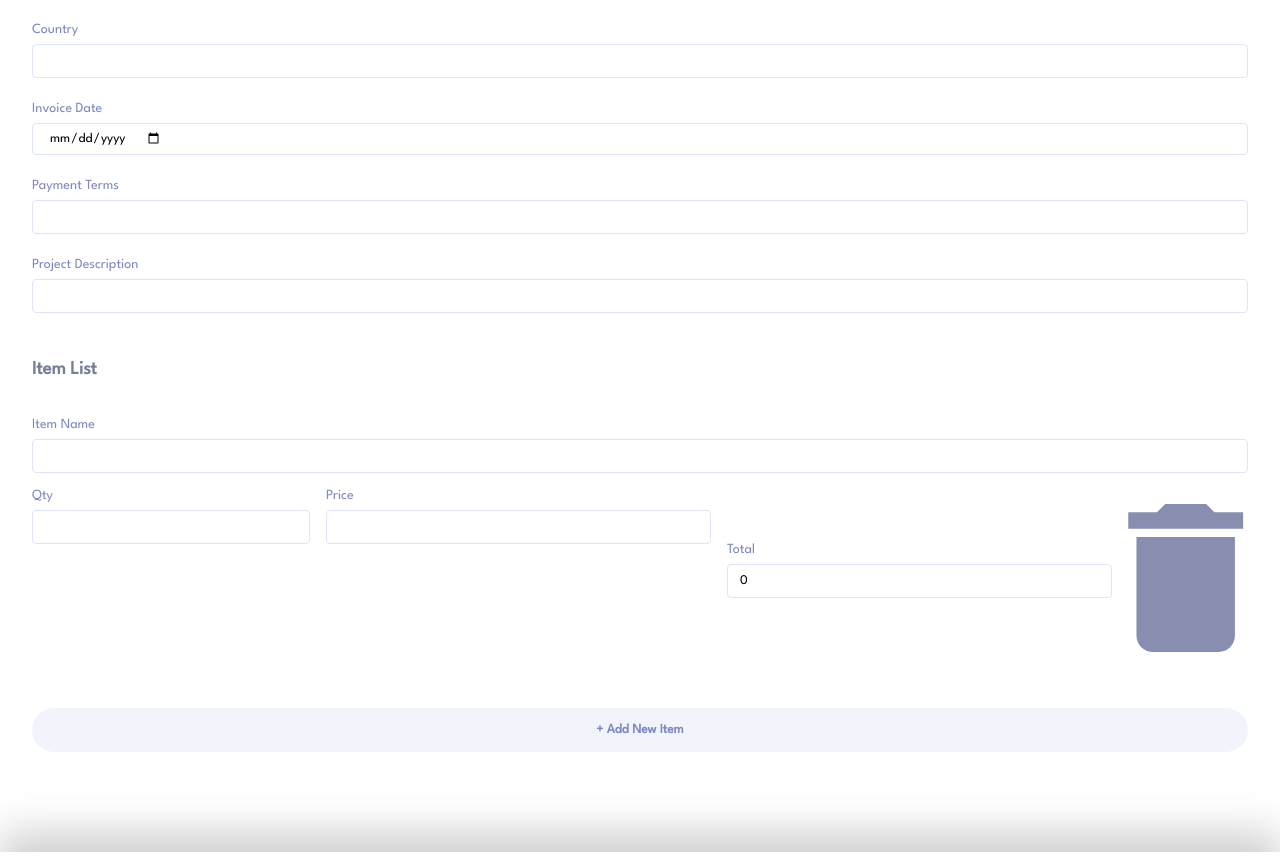
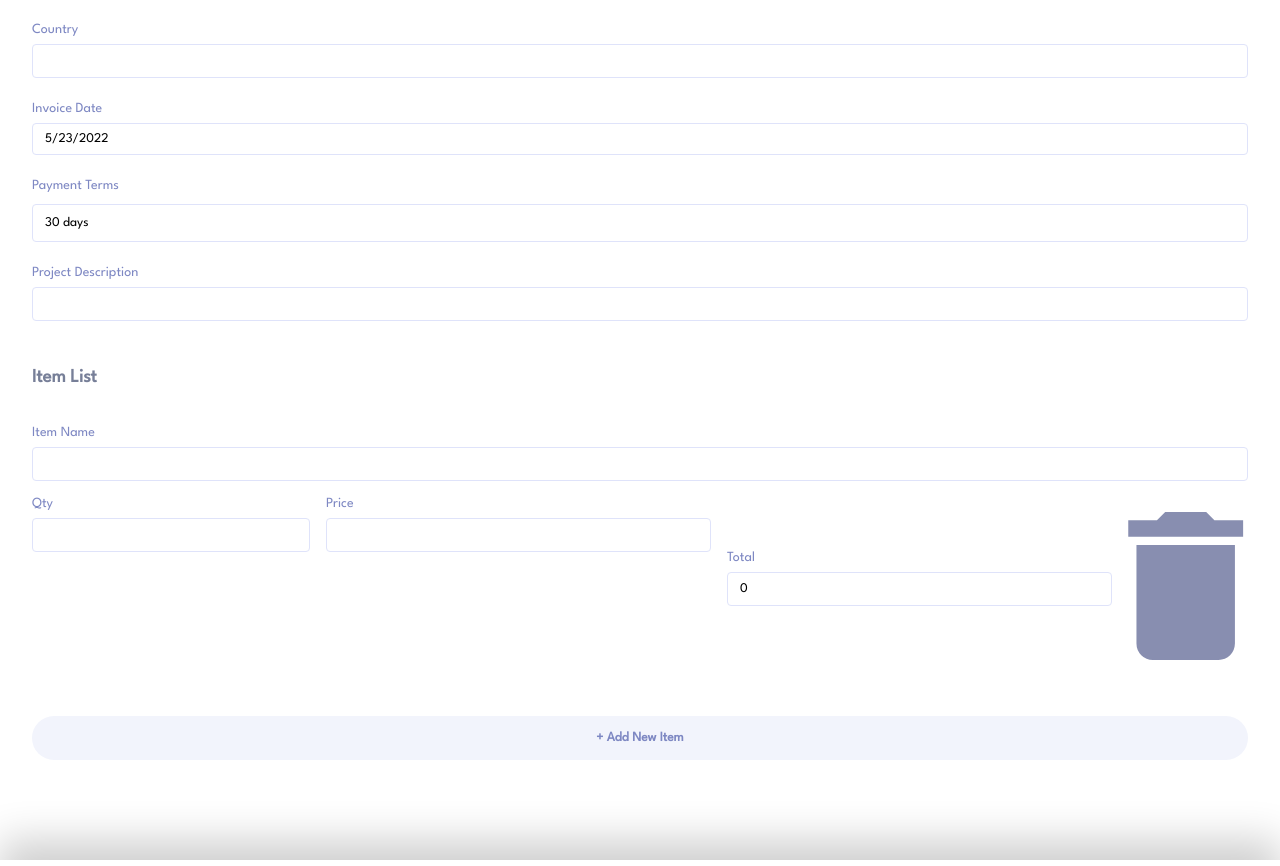
Before and after one commit to Absolam/invoice-react, a React (Create React App) app: page /invoice-react/create in a window 1280 px wide. Shown: the part 846-1712 px from the top of the page. Built offline with nearby package versions, Linux system fonts and the light colour scheme.

Commit message:
added created and due dates

```diff
--- a/package.json
+++ b/package.json
@@ -8,6 +8,7 @@
     "@testing-library/react": "^13.2.0",
     "@testing-library/user-event": "^13.5.0",
     "gh-pages": "^3.2.3",
+    "moment": "^2.29.3",
     "react": "^18.1.0",
     "react-dom": "^18.1.0",
     "react-icons": "^4.3.1",
--- a/src/Components/CreateBillTo.jsx
+++ b/src/Components/CreateBillTo.jsx
@@ -1,4 +1,35 @@
-export const CreateBillTo = ({ newInvoice, setNewInvoice }) => {
+import { useState, useRef, useEffect } from "react";
+import { PaymentTerms } from "./PaymentTerms";
+
+export const CreateBillTo = ({
+  newInvoice,
+  setNewInvoice,
+  date,
+  setDate,
+  defaultTerms,
+  setDefaultTerms,
+}) => {
+  const [termsListActive, setTermsListActive] = useState(false);
+
+  useEffect(() => {
+    const d = new Date();
+    const [month, day, year] = [d.getMonth(), d.getDate(), d.getFullYear()];
+    setDate(`${month + 1}/${day}/${year}`);
+  }, []);
+
+  function toggle() {
+    setTermsListActive(!termsListActive);
+  }
+
+  function changeDefaultTerms(e) {
+    const value = e.target.textContent;
+    setDefaultTerms(value);
+    setNewInvoice((prevState) => ({
+      ...prevState,
+      PaymentTerms: value,
+    }));
+  }
+
   function change(event) {
     const value = event.target.value;
 
@@ -63,20 +94,30 @@ export const CreateBillTo = ({ newInvoice, setNewInvoice }) => {
         <div className="to-date">
           <label htmlFor="to-date">Invoice Date</label>
           <input
-            type="date"
+            readOnly
+            type="text"
             id="to-date"
             name="createdAt"
+            value={date}
             onChange={changeAlt}
           />
         </div>
         <div className="to-terms">
           <label htmlFor="to-terms">Payment Terms</label>
-          <input
-            type="text"
-            id="to-terms"
+          <PaymentTerms
+            date={defaultTerms}
+            action={toggle}
+            actionAlt={changeAlt}
             name="paymentTerms"
-            onChange={changeAlt}
           />
+          {termsListActive && (
+            <div className="to-terms-list">
+              <PaymentTerms date="1 day" action={changeDefaultTerms} />
+              <PaymentTerms date="7 days" action={changeDefaultTerms} />
+              <PaymentTerms date="14 days" action={changeDefaultTerms} />
+              <PaymentTerms date="30 days" action={changeDefaultTerms} />
+            </div>
+          )}
         </div>
         <div className="to-desc">
           <label htmlFor="to-desc">Project Description</label>
--- a/src/Components/HomeList.jsx
+++ b/src/Components/HomeList.jsx
@@ -23,7 +23,7 @@ export const HomeList = ({ listOfInvoices, setCurrentInvoice }) => {
             <p className="invoice-name">{invoice.clientName}</p>
             <div className="invoice-date-payment">
               <p className="invoice-date">Due {invoice.paymentDue}</p>
-              <p className="invoice-total">${invoice.total}</p>
+              <p className="invoice-total">${invoice.total.toFixed(2)}</p>
             </div>
             <StatusTag status={invoice.status} />
           </div>
--- a/src/Components/InvoiceItem.jsx
+++ b/src/Components/InvoiceItem.jsx
@@ -1,4 +1,5 @@
-export const InvoiceItem = ({ name, quantity, price, total }) => {
+export const InvoiceItem = ({ name, quantity, price }) => {
+  let total = quantity * price;
   return (
     <div className="invoice-item">
       <div>
@@ -10,7 +11,7 @@ export const InvoiceItem = ({ name, quantity, price, total }) => {
         </div>
       </div>
       <p>
-        <span>${quantity * price}</span>
+        <span>${total.toFixed(2)}</span>
       </p>
     </div>
   );
--- /dev/null
+++ b/src/Components/PaymentTerms.jsx
@@ -0,0 +1,14 @@
+export const PaymentTerms = ({ date, action, actionAlt }) => {
+  return (
+    <>
+      <button
+        type="button"
+        name="paymentTerms"
+        onClick={action}
+        onChange={actionAlt}
+      >
+        {date}
+      </button>
+    </>
+  );
+};
--- a/src/Components/ViewInvoice.jsx
+++ b/src/Components/ViewInvoice.jsx
@@ -66,7 +66,7 @@ export const ViewInvoice = ({ currentInvoice }) => {
         </div>
         <div className="invoice-item-grand-total">
           <p>Grand Total</p>
-          <p>{total && <span>${total}</span>}</p>
+          <p>{total && <span>${total.toFixed(2)}</span>}</p>
         </div>
       </div>
     </div>
--- a/src/Pages/Create/Create.js
+++ b/src/Pages/Create/Create.js
@@ -22,6 +22,10 @@ export const Create = ({
   const [modelOpen, setModelOpen] = useState(false);
 
   const [finalTotal, setFinalTotal] = useState(0);
+
+  const [defaultTerms, setDefaultTerms] = useState("30 days");
+
+  const [date, setDate] = useState("");
 
   useEffect(() => {
     document.title = "Invoice | Create";
@@ -51,15 +55,6 @@ export const Create = ({
       setNewInvoice("");
     };
   }, []);
-
-  // useEffect(() => {
-  //   let a;
-  //   let length = itemValues.length - 1;
-  //   for (let i = 0; i < length; i++) {
-  //     setFinalTotal(finalTotal + itemValues[i].total);
-  //     console.log(finalTotal);
-  //   }
-  // });
 
   function makeId() {
     const letters = "ABCDEFGHIJKLMNOPQRSTUVWXYZ";
@@ -113,8 +108,55 @@ export const Create = ({
       ...prevState,
       items: itemValues,
       total: finalTotal,
+      paymentDue: calculateDueDate(),
+      createdAt: calculateCreated(),
     }));
     setModelOpen(true);
+  }
+
+  function calculateCreated() {
+    const d = new Date();
+    const [month, day, year] = [d.getMonth(), d.getDate(), d.getFullYear()];
+    return `${month + 1}/${day}/${year}`;
+  }
+
+  function calculateDueDate() {
+    const dateAdd = new Date();
+    let dateDue;
+
+    if (defaultTerms === "1 day") {
+      dateAdd.setDate(dateAdd.getDate() + 1);
+      const [month, day, year] = [
+        dateAdd.getMonth(),
+        dateAdd.getDate(),
+        dateAdd.getFullYear(),
+      ];
+      return (dateDue = `${month + 1}/${day}/${year}`);
+    } else if (defaultTerms === "7 days") {
+      dateAdd.setDate(dateAdd.getDate() + 7);
+      const [month, day, year] = [
+        dateAdd.getMonth(),
+        dateAdd.getDate(),
+        dateAdd.getFullYear(),
+      ];
+      return (dateDue = `${month + 1}/${day}/${year}`);
+    } else if (defaultTerms === "14 days") {
+      dateAdd.setDate(dateAdd.getDate() + 14);
+      const [month, day, year] = [
+        dateAdd.getMonth(),
+        dateAdd.getDate(),
+        dateAdd.getFullYear(),
+      ];
+      return (dateDue = `${month + 1}/${day}/${year}`);
+    } else if (defaultTerms === "30 days") {
+      dateAdd.setDate(dateAdd.getDate() + 30);
+      const [month, day, year] = [
+        dateAdd.getMonth(),
+        dateAdd.getDate(),
+        dateAdd.getFullYear(),
+      ];
+      return (dateDue = `${month + 1}/${day}/${year}`);
+    }
   }
 
   function loopTotal() {
@@ -137,7 +179,14 @@ export const Create = ({
         <GoBack />
         <h2 onClick={() => console.log(itemValues)}>New Invoice</h2>
         <CreateBillFrom newInvoice={newInvoice} setNewInvoice={setNewInvoice} />
-        <CreateBillTo newInvoice={newInvoice} setNewInvoice={setNewInvoice} />
+        <CreateBillTo
+          newInvoice={newInvoice}
+          setNewInvoice={setNewInvoice}
+          date={date}
+          setDate={setDate}
+          defaultTerms={defaultTerms}
+          setDefaultTerms={setDefaultTerms}
+        />
         <div className="item-list-array">
           <h3 className="item-list-header">Item List</h3>
           {itemList.map((item) => item)}
--- a/src/Pages/Create/index.css
+++ b/src/Pages/Create/index.css
@@ -131,13 +131,53 @@
 
 .to-date input {
   display: flex;
-  padding: 0 1rem;
+  padding: 0 0.75rem;
 }
 
 .to-terms {
   grid-area: terms;
   display: flex;
   flex-direction: column;
+}
+
+.to-terms > button {
+  padding: 0.75rem;
+  border: 1px solid #dfe3fa;
+  background-color: white;
+  margin-top: 0.75rem;
+  border-radius: 4px;
+  cursor: pointer;
+  text-align: start;
+}
+
+.to-terms > button:hover {
+  border: 1px solid #7c5dfa;
+}
+
+.to-terms-list {
+  margin-top: 1rem;
+  background-color: white;
+  display: flex;
+  flex-direction: column;
+  /* display: none; */
+}
+
+.to-terms-list button {
+  padding: 0.75rem;
+  border-top: 1px solid #dfe3fa;
+  background-color: white;
+  box-shadow: 0 10px 20px #48549f42;
+  cursor: pointer;
+  text-align: start;
+}
+
+.to-terms-list button:first-child {
+  border-top: none;
+  border-radius: 4px 4px 0 0;
+}
+
+.to-terms-list button:last-child {
+  border-radius: 0 0 4px 4px;
 }
 
 .to-desc {
@@ -243,3 +283,7 @@
   padding: 1rem 1.5rem;
   border-radius: 24px;
 }
+
+.off {
+  display: none;
+}
```
Also changed, not shown: 1 other file (tests, documents, lock files or other folders).
